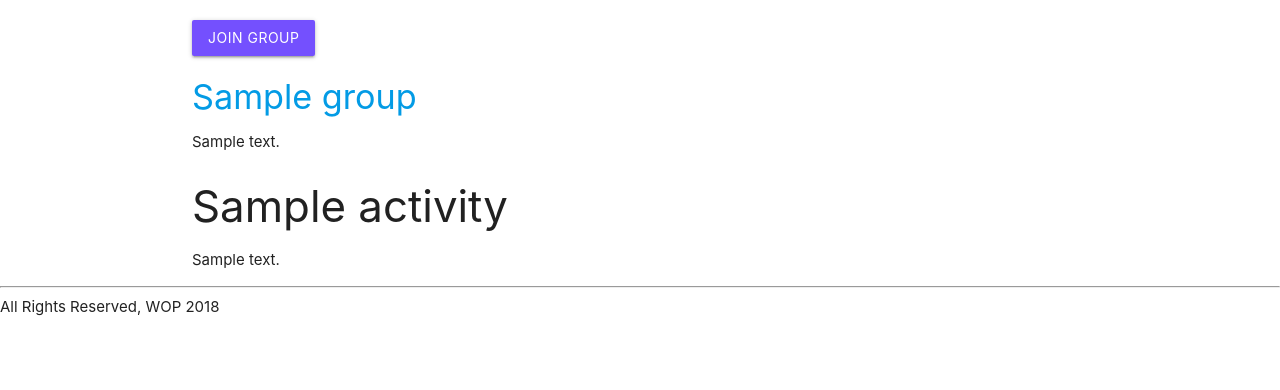
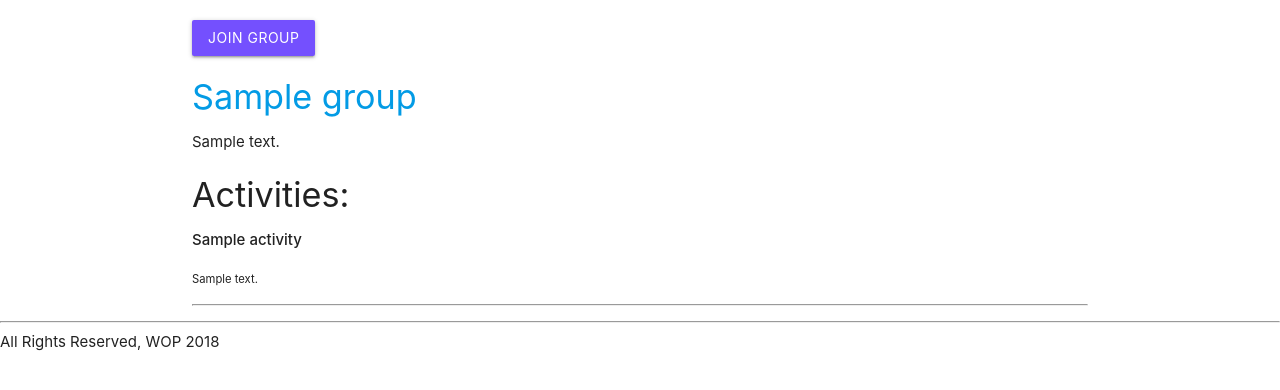
Before and after one commit to bradserlis/whats-our-plan, a Django app: template wop/planner/templates/profile.html in a window 1280 px wide. Shown: the part 160-550 px from the top of the page. Run offline with Django 3.2, Linux system fonts and the light colour scheme; the template is opened without the code that fills it: most values are stand-ins (such as "Sample title", 1, 10 or a date in 2020).

Commit message:
basic styling to profile page

```diff
--- a/wop/planner/templates/groups_detail.html
+++ b/wop/planner/templates/groups_detail.html
@@ -5,9 +5,7 @@
 {% block content %}
   <h2>{{ group.name }}</h2>
   {{ group.description }}
-    {% csrf_token %}
-
-    <h4>Your Activity:</h4>
+      <h4>Your Activities:</h4>
     {% if activities %}
       <h5>{{ activities.title }}</h5>
       <p>{{ activities.description }}</p>
--- a/wop/planner/templates/profile.html
+++ b/wop/planner/templates/profile.html
@@ -10,8 +10,10 @@
       <p>{{group.description}}</p>
         {% for a in activities %}
         {% if group.id == a.group_id %}
-            <h3>{{ a.title }}</h3>
-            <p>{{ a.description }}</p>
+        <h4>Activities:</h4>
+            <p><span style="font-weight: 500">{{ a.title }}</span></p>
+            <p><span style="font-size: .75em">{{ a.description }}</span></p>
+            <hr>
 
         {% endif %}
     {% endfor %}
```
